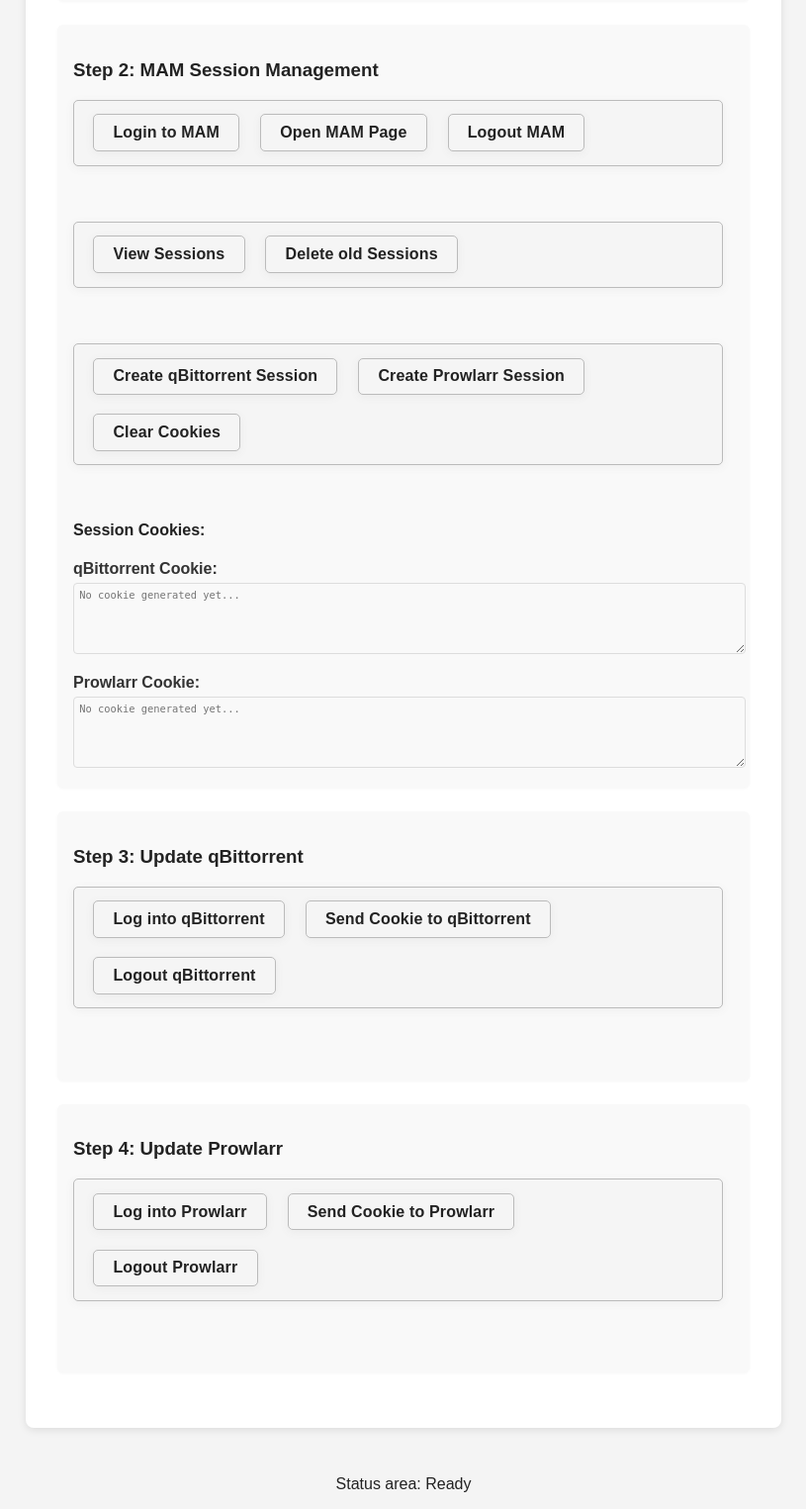
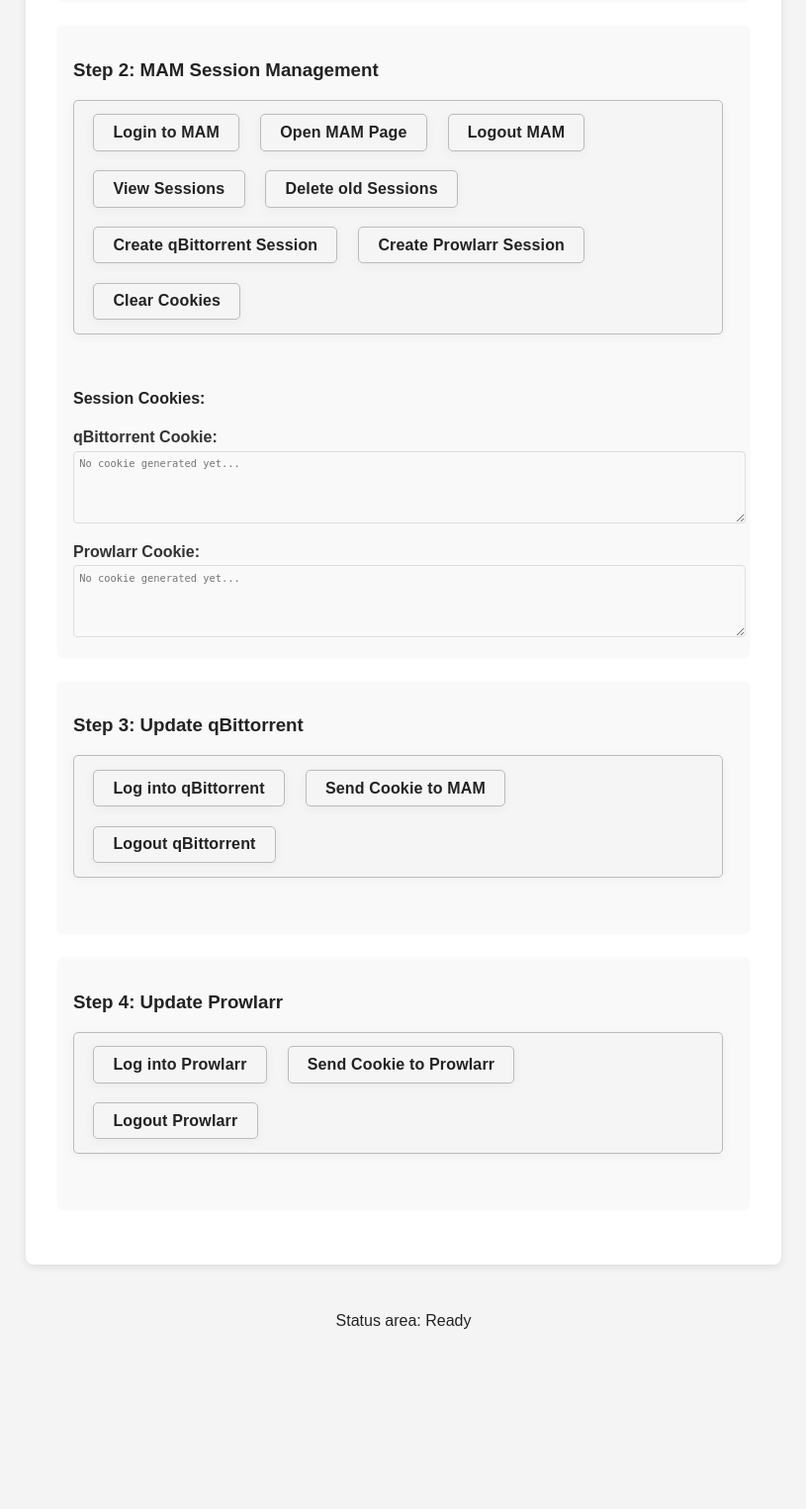
Before and after one commit to Ahazii/MAMRenewARR, a Flask app: page /advanced in a window 1280 px wide. Shown: the part 599-2124 px from the top of the page at 99% size, without its empty margins (232-1047 px from the left). After the commit the page ends 1942 px from the top, so only its background shows below. Run offline with Flask 3, Linux system fonts and the light colour scheme; data that the repository does not hold is empty; parts of the project's set-up code (start-up, migrations or seed data) failed here and were passed over.

Commit message:
Fix footer status mode tracking and consolidate progress bars
- Footer now correctly shows operation mode (Basic Mode - Fix All, Basic Mode - Fix MyAnonamouse, Timer, Advanced Mode)
- Backend tracks which operation triggered MAM cookie push
- Timer context detection ensures timer runs show as 'Timer'
- Consolidated progress bars to save space:
  - Basic Mode: 1 shared progress bar for all 3 buttons
  - Advanced Step 2: 1 shared progress bar for all 8 MAM operations
  - Advanced Step 3: 1 shared progress bar for all qBittorrent operations
  - Advanced Step 4: 1 shared progress bar for all Prowlarr operations
- Renamed Advanced Mode Step 3 button to 'Send Cookie to MAM'
- Cleaner, more compact UI with less vertical scrolling

```diff
--- a/app.py
+++ b/app.py
@@ -170,6 +170,10 @@
 }
 timer_thread = None
 timer_lock = __import__('threading').Lock()
+
+# Thread-local storage to track execution context (Timer vs Manual)
+import threading
+execution_context = threading.local()
 
 def load_timer_state():
     """Load timer state from settings on app startup"""
@@ -1616,10 +1620,17 @@
         })
 
 @app.route('/api/qbittorrent_send_cookie', methods=['POST'])
-def api_qbittorrent_send_cookie():
+def api_qbittorrent_send_cookie(mode='Advanced Mode'):
     """Send qBittorrent cookie to container using curl command"""
     log_info("qBittorrent Send Cookie request started")
     debug_info = []
+
+    # Check if we're in timer context
+    if hasattr(execution_context, 'mode') and execution_context.mode == 'Timer':
+        mode = 'Timer'
+    # Get mode from request if this is an HTTP POST
+    elif request and request.json:
+        mode = request.json.get('mode', mode)
 
     try:
         import subprocess
@@ -1704,7 +1715,7 @@
 
                     # Save push status to settings for footer display
                     settings['last_mam_push_status'] = 'success'
-                    settings['last_mam_push_mode'] = 'Advanced'  # This is from Advanced Mode
+                    settings['last_mam_push_mode'] = mode  # Use the mode parameter
                     settings['last_mam_push_time'] = datetime.now().strftime('%Y-%m-%d %H:%M:%S')
                     save_settings(settings)
 
@@ -1721,7 +1732,7 @@
 
                     # Save failure status
                     settings['last_mam_push_status'] = 'failed'
-                    settings['last_mam_push_mode'] = 'Advanced'
+                    settings['last_mam_push_mode'] = mode
                     settings['last_mam_push_time'] = datetime.now().strftime('%Y-%m-%d %H:%M:%S')
                     save_settings(settings)
 
@@ -1742,7 +1753,7 @@
 
                     # Save failure status
                     settings['last_mam_push_status'] = 'failed'
-                    settings['last_mam_push_mode'] = 'Advanced'
+                    settings['last_mam_push_mode'] = mode
                     settings['last_mam_push_time'] = datetime.now().strftime('%Y-%m-%d %H:%M:%S')
                     save_settings(settings)
 
@@ -2663,21 +2674,21 @@
             log_info(f"✗ Login qBittorrent error: {e}")
             overall_success = False
 
-        # Step 8: Send Cookie to qBittorrent
-        log_info("Step 8: Send Cookie to qBittorrent")
-        try:
-            response = api_qbittorrent_send_cookie()
+        # Step 8: Send Cookie to MAM
+        log_info("Step 8: Send Cookie to MAM")
+        try:
+            response = api_qbittorrent_send_cookie(mode='Basic Mode - Fix MyAnonamouse')
             data = response.get_json()
             if data['success']:
-                steps.append({'name': 'Send Cookie to qBittorrent', 'status': 'SUCCESS', 'message': data['message']})
-                log_info("✓ Send Cookie to qBittorrent: Success")
-            else:
-                steps.append({'name': 'Send Cookie to qBittorrent', 'status': 'FAILED', 'message': data['message']})
-                log_info(f"✗ Send Cookie to qBittorrent: {data['message']}")
+                steps.append({'name': 'Send Cookie to MAM', 'status': 'SUCCESS', 'message': data['message']})
+                log_info("✓ Send Cookie to MAM: Success")
+            else:
+                steps.append({'name': 'Send Cookie to MAM', 'status': 'FAILED', 'message': data['message']})
+                log_info(f"✗ Send Cookie to MAM: {data['message']}")
                 overall_success = False
         except Exception as e:
-            steps.append({'name': 'Send Cookie to qBittorrent', 'status': 'ERROR', 'message': str(e)})
-            log_info(f"✗ Send Cookie to qBittorrent error: {e}")
+            steps.append({'name': 'Send Cookie to MAM', 'status': 'ERROR', 'message': str(e)})
+            log_info(f"✗ Send Cookie to MAM error: {e}")
             overall_success = False
 
         # Step 9: Logout qBittorrent
@@ -3010,21 +3021,21 @@
             log_info(f"✗ Login qBittorrent error: {e}")
             overall_success = False
 
-        # Step 10: Send Cookie to qBittorrent
-        log_info("Step 10: Send Cookie to qBittorrent")
-        try:
-            response = api_qbittorrent_send_cookie()
+        # Step 10: Send Cookie to MAM
+        log_info("Step 10: Send Cookie to MAM")
+        try:
+            response = api_qbittorrent_send_cookie(mode='Basic Mode - Fix All')
             data = response.get_json()
             if data['success']:
-                steps.append({'name': 'Send Cookie to qBittorrent', 'status': 'SUCCESS', 'message': data['message']})
-                log_info("✓ Send Cookie to qBittorrent: Success")
-            else:
-                steps.append({'name': 'Send Cookie to qBittorrent', 'status': 'FAILED', 'message': data['message']})
-                log_info(f"✗ Send Cookie to qBittorrent: {data['message']}")
+                steps.append({'name': 'Send Cookie to MAM', 'status': 'SUCCESS', 'message': data['message']})
+                log_info("✓ Send Cookie to MAM: Success")
+            else:
+                steps.append({'name': 'Send Cookie to MAM', 'status': 'FAILED', 'message': data['message']})
+                log_info(f"✗ Send Cookie to MAM: {data['message']}")
                 overall_success = False
         except Exception as e:
-            steps.append({'name': 'Send Cookie to qBittorrent', 'status': 'ERROR', 'message': str(e)})
-            log_info(f"✗ Send Cookie to qBittorrent error: {e}")
+            steps.append({'name': 'Send Cookie to MAM', 'status': 'ERROR', 'message': str(e)})
+            log_info(f"✗ Send Cookie to MAM error: {e}")
             overall_success = False
 
         # Step 11: Logout qBittorrent
@@ -3208,6 +3219,27 @@
 
     return next_run
 
+def run_fix_all_as_timer():
+    """Helper to run Fix All with Timer mode for cookie tracking"""
+    log_info("Fix All orchestration started (Timer)")
+
+    try:
+        # Set execution context to Timer mode
+        execution_context.mode = 'Timer'
+
+        # Run Fix All - it will detect Timer context and use 'Timer' as mode
+        response = api_fix_all()
+
+        return response
+
+    except Exception as e:
+        log_error(f"Timer Fix All error: {e}")
+        return None
+    finally:
+        # Clear execution context
+        if hasattr(execution_context, 'mode'):
+            delattr(execution_context, 'mode')
+
 def timer_worker():
     """Background thread for timer"""
     import threading
@@ -3238,10 +3270,10 @@
                 if now >= next_run_dt:
                     log_info(f"Timer triggered - running Fix All (ID: {thread_id})")
 
-                    # Run Fix All
+                    # Run Fix All with Timer mode
                     with app.test_request_context():
                         try:
-                            api_fix_all()
+                            run_fix_all_as_timer()
                         except Exception as e:
                             log_info(f"Timer execution error: {e}")
                             import traceback
--- a/templates/advanced.html
+++ b/templates/advanced.html
@@ -28,40 +28,22 @@
 <div class="box">
   <h3>Step 2: MAM Session Management</h3>
 
-  <div style="margin-bottom:1.5em;">
   <div class="button-row">
     <button id="login-mam-btn" title="Login to MAM using Selenium for JavaScript support">Login to MAM</button>
     <button id="view-mam-page-btn" title="Open MAM website in a new browser window">Open MAM Page</button>
     <button id="logout-mam-btn" title="Logout of MAM">Logout MAM</button>
-    </div>
-    <div class="progress-container" id="mam-auth-progress-container" style="display:none;">
-      <div class="progress-bar" id="mam-auth-progress-bar"></div>
-    </div>
-    <div class="progress-label" id="mam-auth-progress-label"></div>
-  </div>
-
-  <div style="margin-bottom:1.5em;">
-    <div class="button-row">
     <button id="view-sessions-btn" title="Switch to the security page of myananamouse">View Sessions</button>
     <button id="delete-old-sessions-btn" title="Delete all of the old sessions">Delete old Sessions</button>
-    </div>
-    <div class="progress-container" id="mam-sessions-progress-container" style="display:none;">
-      <div class="progress-bar" id="mam-sessions-progress-bar"></div>
-    </div>
-    <div class="progress-label" id="mam-sessions-progress-label"></div>
-  </div>
-
-  <div style="margin-bottom:1.5em;">
-    <div class="button-row">
     <button id="create-qbittorrent-session-btn" title="Creates a new session for Myanonamouse qbtitorrent client that is ASN Locked and Allow Session to set Dynamic SeedBox. Copy cookie generated by Myanonamouse">Create qBittorrent Session</button>
     <button id="create-prowlarr-session-btn" title="Creates a session for the Prowlarr Docker">Create Prowlarr Session</button>
     <button id="clear-cookies-btn" title="Clear both session cookies and reset timestamps">Clear Cookies</button>
   </div>
-    <div class="progress-container" id="mam-cookies-progress-container" style="display:none;">
-      <div class="progress-bar" id="mam-cookies-progress-bar"></div>
+
+  <!-- Shared progress bar for all Step 2 operations -->
+  <div class="progress-container" id="mam-progress-container" style="display:none;">
+    <div class="progress-bar" id="mam-progress-bar"></div>
   </div>
-    <div class="progress-label" id="mam-cookies-progress-label"></div>
-  </div>
+  <div class="progress-label" id="mam-progress-label"></div>
 
   <div id="mam-result" style="margin-top:1em;font-weight:600;"></div>
   <div id="mam-debug" class="debug-info" style="margin-top:0.5em;font-size:0.8em;max-height:200px;display:none;"></div>
@@ -82,35 +64,37 @@
 </div>
 <div class="box">
   <h3>Step 3: Update qBittorrent</h3>
-  <div style="margin-bottom:1.5em;">
   <div class="button-row">
     <button id="qbittorrent-login-btn" title="Open a console window on the Qbittorrent docker">Log into qBittorrent</button>
-      <button id="qbittorrent-send-cookie-btn" title="Send the cookie to qbittorrent in a command and check success">Send Cookie to qBittorrent</button>
+    <button id="qbittorrent-send-cookie-btn" title="Push the cookie to MAM and verify success">Send Cookie to MAM</button>
     <button id="qbittorrent-logout-btn" title="Logout of qBittorrent">Logout qBittorrent</button>
   </div>
+
+  <!-- Shared progress bar for all Step 3 operations -->
   <div class="progress-container" id="qbittorrent-progress-container" style="display:none;">
     <div class="progress-bar" id="qbittorrent-progress-bar"></div>
   </div>
   <div class="progress-label" id="qbittorrent-progress-label"></div>
+
   <div id="qbittorrent-result" style="margin-top:0.5em;font-weight:600;"></div>
-  </div>
   <button id="toggle-qbittorrent-debug" style="display:none;" title="Show/Hide qBittorrent debug information">Show Debug</button>
   <div id="qbittorrent-debug" class="debug-info" style="margin-top:0.5em;font-size:0.8em;max-height:200px;display:none;"></div>
 </div>
 <div class="box">
   <h3>Step 4: Update Prowlarr</h3>
-  <div style="margin-bottom:1.5em;">
   <div class="button-row">
     <button id="prowlarr-login-btn" title="Open browser to Prowlarr web interface">Log into Prowlarr</button>
     <button id="prowlarr-send-cookie-btn" title="Update MyAnonamouse indexer with Prowlarr cookie">Send Cookie to Prowlarr</button>
     <button id="prowlarr-logout-btn" title="Close Prowlarr browser session">Logout Prowlarr</button>
   </div>
+
+  <!-- Shared progress bar for all Step 4 operations -->
   <div class="progress-container" id="prowlarr-progress-container" style="display:none;">
     <div class="progress-bar" id="prowlarr-progress-bar"></div>
   </div>
   <div class="progress-label" id="prowlarr-progress-label"></div>
+
   <div id="prowlarr-result" style="margin-top:0.5em;font-weight:600;"></div>
-  </div>
   <button id="toggle-prowlarr-debug" style="display:none;" title="Show/Hide Prowlarr debug information">Show Debug</button>
   <div id="prowlarr-debug" class="debug-info" style="margin-top:0.5em;font-size:0.8em;max-height:200px;display:none;"></div>
 </div>
```
Also changed, not shown: templates/basic.html (+32 -40 lines). Lines whose indentation alone changed are shown as unchanged.
